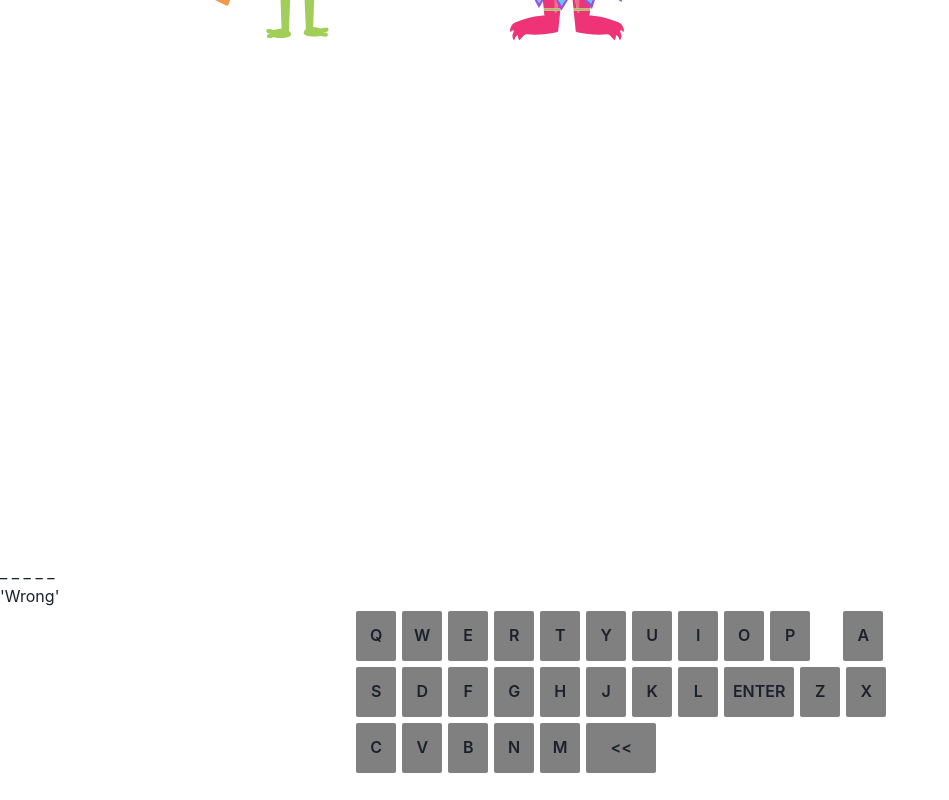
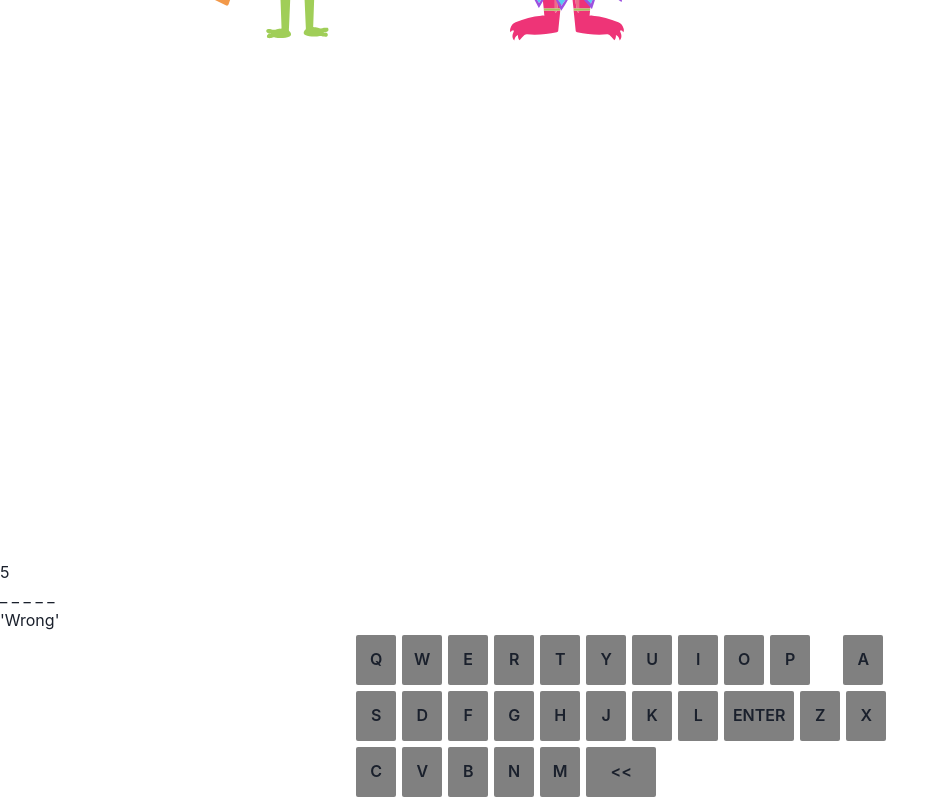
Before and after one commit to jessebubble/parachute-play, a React (Create React App) app in the folder client/: page / in a window 1280 px wide. Shown: the part 911-1711 px from the top of the page, without its empty margins (0-949 px from the left). Before the commit the page ends 1687 px from the top, so only its background shows below. Built offline with nearby package versions, Linux system fonts and the light colour scheme.

Commit message:
Added timer function to keep score

```diff
--- a/client/src/App.js
+++ b/client/src/App.js
@@ -5,6 +5,7 @@ import Monsters from "./components/Monsters";
 import Word from "./components/Word";
 import WrongGuesses from "./components/WrongGuesses";
 import Keyboard from "./components/Keyboard";
+import Timer from "./components/Timer";
 
 function App() {
   return (
@@ -14,6 +15,7 @@ function App() {
         <Header></Header>
         <Parachute></Parachute>
         <Monsters></Monsters>
+        <Timer />
         <Word />
         <WrongGuesses />
         <div>
--- a/client/src/components/Keyboard/index.js
+++ b/client/src/components/Keyboard/index.js
@@ -40,7 +40,7 @@ const Keyboard = () => {
         className="key-container"
         key={index}
         onClick={() => {
-          console.log("clicked");
+          return key;
         }}
       >
         {key}
--- /dev/null
+++ b/client/src/components/Timer/index.js
@@ -0,0 +1,21 @@
+import React, { useEffect, useState } from "react";
+
+const Timer = () => {
+  const [timer, setTimer] = useState(0);
+  const [isActive, setIsActive] = useState(true);
+
+  useEffect(() => {
+    let interval = null;
+    if (isActive) {
+      interval = setInterval(() => {
+        setTimer((seconds) => seconds + 1);
+      }, 1000);
+    } else if (!isActive && timer !== 0) {
+      clearInterval(interval);
+    }
+    return () => clearInterval(interval);
+  }, [isActive, timer]);
+  return <div>{timer}</div>;
+};
+
+export default Timer;
--- a/client/src/components/Word/index.js
+++ b/client/src/components/Word/index.js
@@ -1,14 +1,13 @@
 import React from "react";
 import { useState, useEffect } from "react";
 
-const Word = ({ duration = 120000 }) => {
-  const [timeUp, setTimeUp] = useState(false);
+const Word = () => {
   const [playing, setPlaying] = useState(true);
   const [correctGuess, setCorrectGuess] = useState([]);
-  const [wrongGuess, setWrongGuess] = useState([]);
+
+  const guesses = 0;
   const words = ["TEST", "BILLY", "WIZARD"];
   let selectedWord = words[Math.floor(Math.random() * words.length)];
-
   const wordToGuess = selectedWord.split("").fill("_").join(" ");
 
   return (
```
